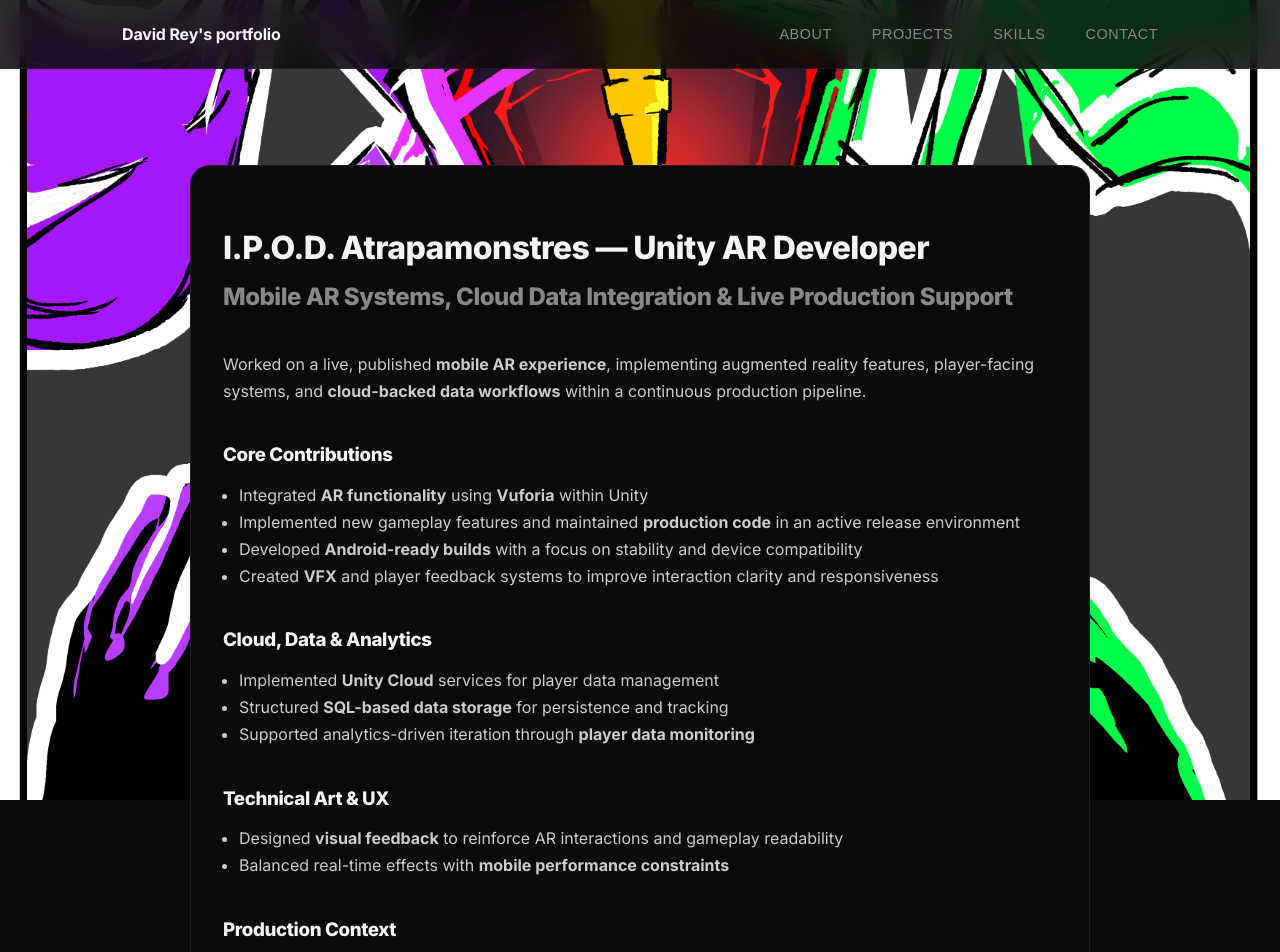
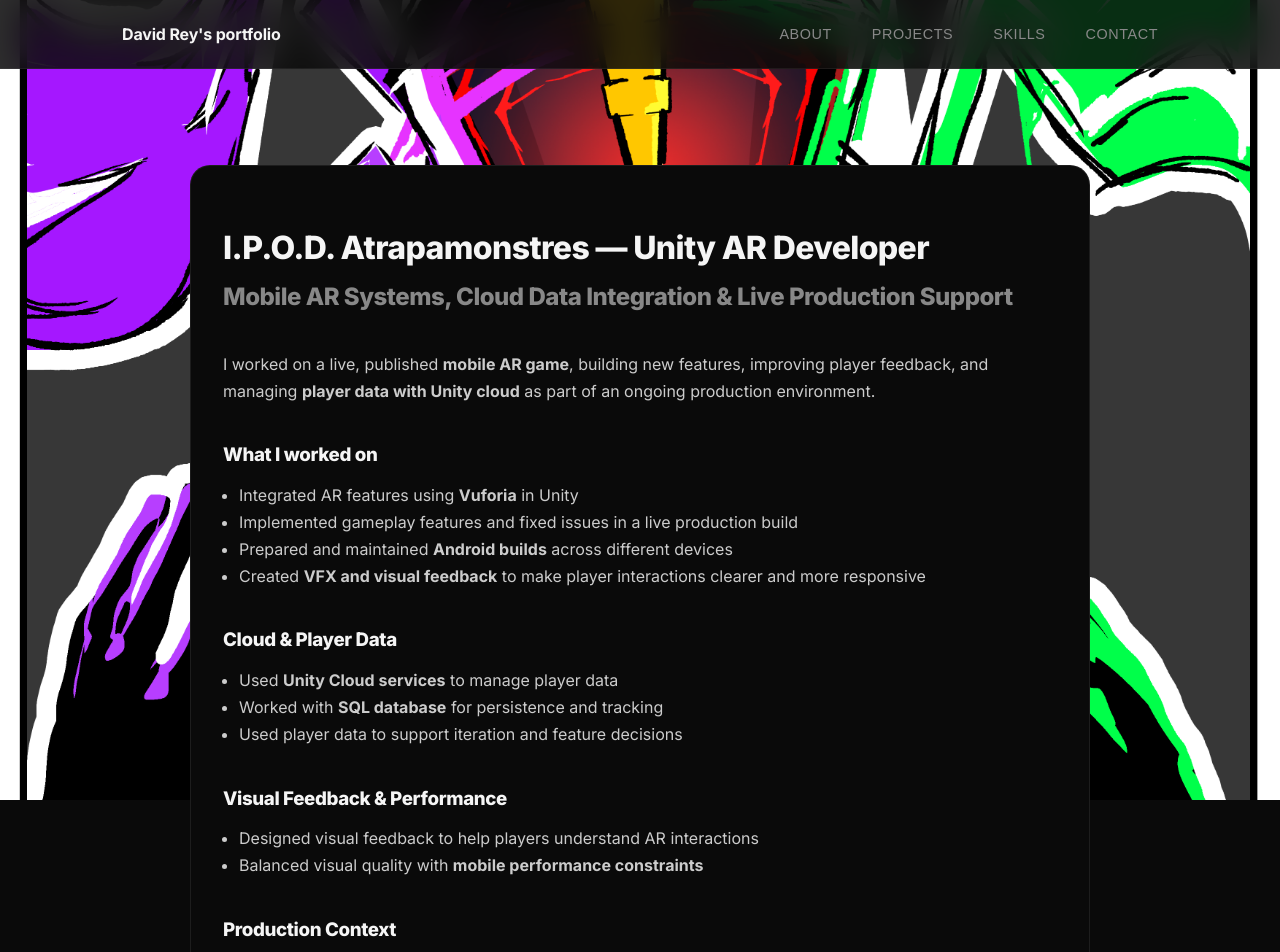
Before and after one commit to Viid21/UnityDev_Portfolio, a React (Vite) app: page /UnityDev_Portfolio/project/3 in a window 1280 px wide. Shown: the top 952 px of the page. Built offline with nearby package versions, Linux system fonts and the light colour scheme.

Commit message:
refactor refactoring some texts in projects

```diff
--- a/src/pages/AtrapamonstresPage.tsx
+++ b/src/pages/AtrapamonstresPage.tsx
@@ -21,39 +21,41 @@ export default function AtrapamonstresPage() {
 
         {/* Intro */}
         <p className="intro">
-          Worked on a live, published <strong>mobile AR experience</strong>, implementing augmented reality features,
-          player-facing systems, and <strong>cloud-backed data workflows</strong> within a continuous production pipeline.
+          I worked on a live, published <strong>mobile AR game</strong>, building new features,
+          improving player feedback, and managing <strong>player data with Unity cloud</strong> as part
+          of an ongoing production environment.
         </p>
 
         {/* Core Contributions */}
-        <h3>Core Contributions</h3>
+        <h3>What I worked on</h3>
         <ul>
-          <li>Integrated <strong>AR functionality</strong> using <strong>Vuforia</strong> within Unity</li>
-          <li>Implemented new gameplay features and maintained <strong>production code</strong> in an active release environment</li>
-          <li>Developed <strong>Android-ready builds</strong> with a focus on stability and device compatibility</li>
-          <li>Created <strong>VFX</strong> and player feedback systems to improve interaction clarity and responsiveness</li>
+          <li>Integrated AR features using <strong>Vuforia</strong> in Unity</li>
+          <li>Implemented gameplay features and fixed issues in a live production build</li>
+          <li>Prepared and maintained <strong>Android builds</strong> across different devices</li>
+          <li>Created <strong>VFX and visual feedback</strong> to make player interactions clearer and more responsive</li>
         </ul>
 
         {/* Cloud & Data */}
-        <h3>Cloud, Data & Analytics</h3>
+        <h3>Cloud & Player Data</h3>
         <ul>
-          <li>Implemented <strong>Unity Cloud</strong> services for player data management</li>
-          <li>Structured <strong>SQL-based data storage</strong> for persistence and tracking</li>
-          <li>Supported analytics-driven iteration through <strong>player data monitoring</strong></li>
+          <li>Used <strong>Unity Cloud services</strong> to manage player data</li>
+          <li>Worked with <strong>SQL database</strong> for persistence and tracking</li>
+          <li>Used player data to support iteration and feature decisions</li>
         </ul>
 
         {/* Technical Art */}
-        <h3>Technical Art & UX</h3>
+        <h3>Visual Feedback & Performance</h3>
         <ul>
-          <li>Designed <strong>visual feedback</strong> to reinforce AR interactions and gameplay readability</li>
-          <li>Balanced real-time effects with <strong>mobile performance constraints</strong></li>
+          <li>Designed visual feedback to help players understand AR interactions</li>
+          <li>Balanced visual quality with <strong>mobile performance constraints</strong></li>
         </ul>
 
         {/* Production Context */}
         <h3>Production Context</h3>
         <ul>
-          <li>Continuous deployment environment with <strong>live maintenance responsibilities</strong></li>
-          <li>Focus on <strong>reliability</strong>, <strong>scalability</strong>, and <strong>user-facing polish</strong> in a published mobile AR product</li>
+          <li>Worked in a <strong>continuous production environment</strong> with regular updates</li>
+          <li>Maintained and improved a <strong>published mobile AR project</strong></li>
+          <li>Focused on stability, usability, and real-world device performance</li>
         </ul>
 
         {/* Video */}
--- a/src/pages/FarmingPage.tsx
+++ b/src/pages/FarmingPage.tsx
@@ -33,7 +33,7 @@ export default function FarmingPage() {
       <div className="project-panel">
 
         <h1>A Non Farming Game — Unity Gameplay Programmer</h1>
-        <h2 className="subtitle">Gameplay Systems & Accessibility‑Focused Unity Development</h2>
+        <h2 className="subtitle">Gameplay Systems & Accessibility-Focused Unity Development</h2>
 
         {/* Awards */}
         <div className="project-awards">
@@ -86,7 +86,7 @@ export default function FarmingPage() {
           <li>Implemented <strong>Player Controller</strong> with the <strong>Unity New Input System</strong></li>
           <li>Developed <strong>enemy AI</strong> with <strong>NavMesh pathfinding</strong> and <strong>perception logic</strong></li>
           <li>Created <strong>boss encounters</strong> using modular <strong>finite state machines</strong></li>
-          <li>Implemented <strong>aim assist</strong> and <strong>vision‑based enemy detection</strong></li>
+          <li>Implemented <strong>aim assist</strong> and <strong>enemy detection</strong></li>
           <li>Built a <strong>dynamic day/night gameplay state system</strong></li>
         </ul>
 
@@ -96,7 +96,7 @@ export default function FarmingPage() {
           <li>Adjustable <strong>text scaling</strong> for readability</li>
           <li><strong>Color accessibility settings</strong> for visual perception needs</li>
           <li>Assistive <strong>aiming</strong> and <strong>minimap navigation systems</strong></li>
-          <li>Designed a <strong>usability‑focused UI architecture</strong></li>
+          <li>Designed a <strong>UI architecture</strong></li>
         </ul>
 
         {/* Technical Art */}
```
